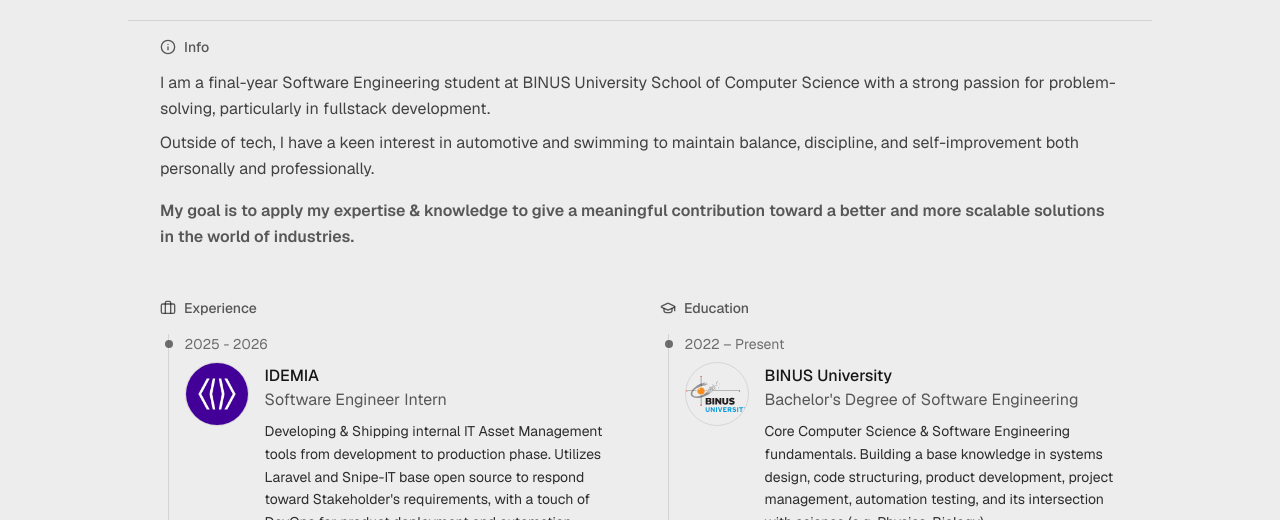
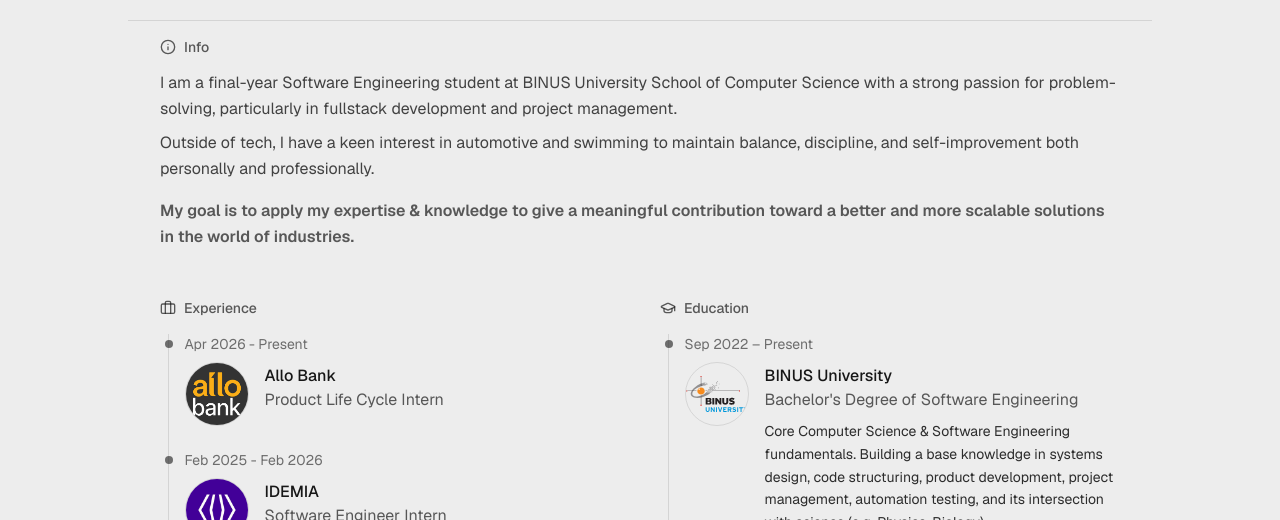
Before and after one commit to iryadifarhan/portfolio-website, a Next.js app: page /about in a window 1280 px wide. Shown: the part 253-773 px from the top of the page. Built offline with nearby package versions, Linux system fonts and the light colour scheme; no server answers.

Commit message:
Add new experience and also revises some texts

```diff
--- a/app/data/bio.ts
+++ b/app/data/bio.ts
@@ -16,8 +16,8 @@ export const PERSONAL_DATA : Bio = {
     location: "Bekasi, Indonesia",
     email: "farhaniryadi12@gmail.com",
     resume_url: "https://binusianorg-my.sharepoint.com/personal/farhan_iryadi_binus_ac_id/_layouts/15/guestaccess.aspx?share=IQCBtmcPtyaXTKEy9Apkgph-AftjNeEj1dgWO55Nv6Y8fLg&e=Ezf6eP",
-    quick_blurb: "Final year Computer Science — Software Engineering student at BINUS University with a focus on fullstack development. I build both front-end and back-end projects to deliver scalable, industry ready solutions.",
-    blurb: "I am a final-year Software Engineering student at BINUS University School of Computer Science with a strong passion for problem-solving, particularly in fullstack development.",
+    quick_blurb: "Final year Computer Science — Software Engineering student at BINUS University with a focus on fullstack development. I build and ship end-to-end projects from ideation to deployment, delivering industry-ready front-end and back-end solutions.",
+    blurb: "I am a final-year Software Engineering student at BINUS University School of Computer Science with a strong passion for problem-solving, particularly in fullstack development and project management.",
     hobbies: "Outside of tech, I have a keen interest in automotive and swimming to maintain balance, discipline, and self-improvement both personally and professionally.",
     motivation: "My goal is to apply my expertise & knowledge to give a meaningful contribution toward a better and more scalable solutions in the world of industries.",
 };
--- a/app/data/experience.ts
+++ b/app/data/experience.ts
@@ -4,12 +4,19 @@ export type Experiences = {
     image: string;
     org: string;
     title: string;
-    detail: string;
+    detail?: string;
 };
 
 export const EXPERIENCE : Experiences[] = [
   {
-    period: "2025 - 2026",
+    period: "Apr 2026 - Present",
+    still_working: true,
+    image: "/about/allobank.webp",
+    org: "Allo Bank",
+    title: "Product Life Cycle Intern",
+  },
+  {
+    period: "Feb 2025 - Feb 2026",
     still_working: false,
     image: "/about/idemia.webp",
     org: "IDEMIA",
@@ -21,7 +28,7 @@ export const EXPERIENCE : Experiences[] = [
 
 export const EDUCATION: Experiences[] = [
   {
-    period: "2022 – Present",
+    period: "Sep 2022 – Present",
     image: "/about/binus.svg",
     org: "BINUS University",
     title: "Bachelor's Degree of Software Engineering",
@@ -29,7 +36,7 @@ export const EDUCATION: Experiences[] = [
       "Core Computer Science & Software Engineering fundamentals. Building a base knowledge in systems design, code structuring, product development, project management, automation testing, and its intersection with science (e.g. Physics, Biology).",
   },
   {
-    period: "2019 – 2022",
+    period: "Jul 2019 – Jun 2022",
     image: "/about/al-azhar.webp",
     org: "Al Azhar 4 Islamic Senior High School",
     title: "Natural Science Major",
--- a/app/ui/AboutPage/Journey.tsx
+++ b/app/ui/AboutPage/Journey.tsx
@@ -14,7 +14,9 @@ function TimelineItem(props: Experiences) {
         <div className="text">
           <div className="mt-0.5 font-medium">{props.org}</div>
           <div className="text-foreground/70 text-sm md:text-base">{props.title}</div>
-          <p className="mt-2 text-sm leading-relaxed text-foreground/90">{props.detail}</p>
+          {props.detail && (
+            <p className="mt-2 text-sm leading-relaxed text-foreground/90">{props.detail}</p>
+          )}
         </div>
       </div>
     </li>
```
Also changed, not shown: public/about/allobank.webp (added).
